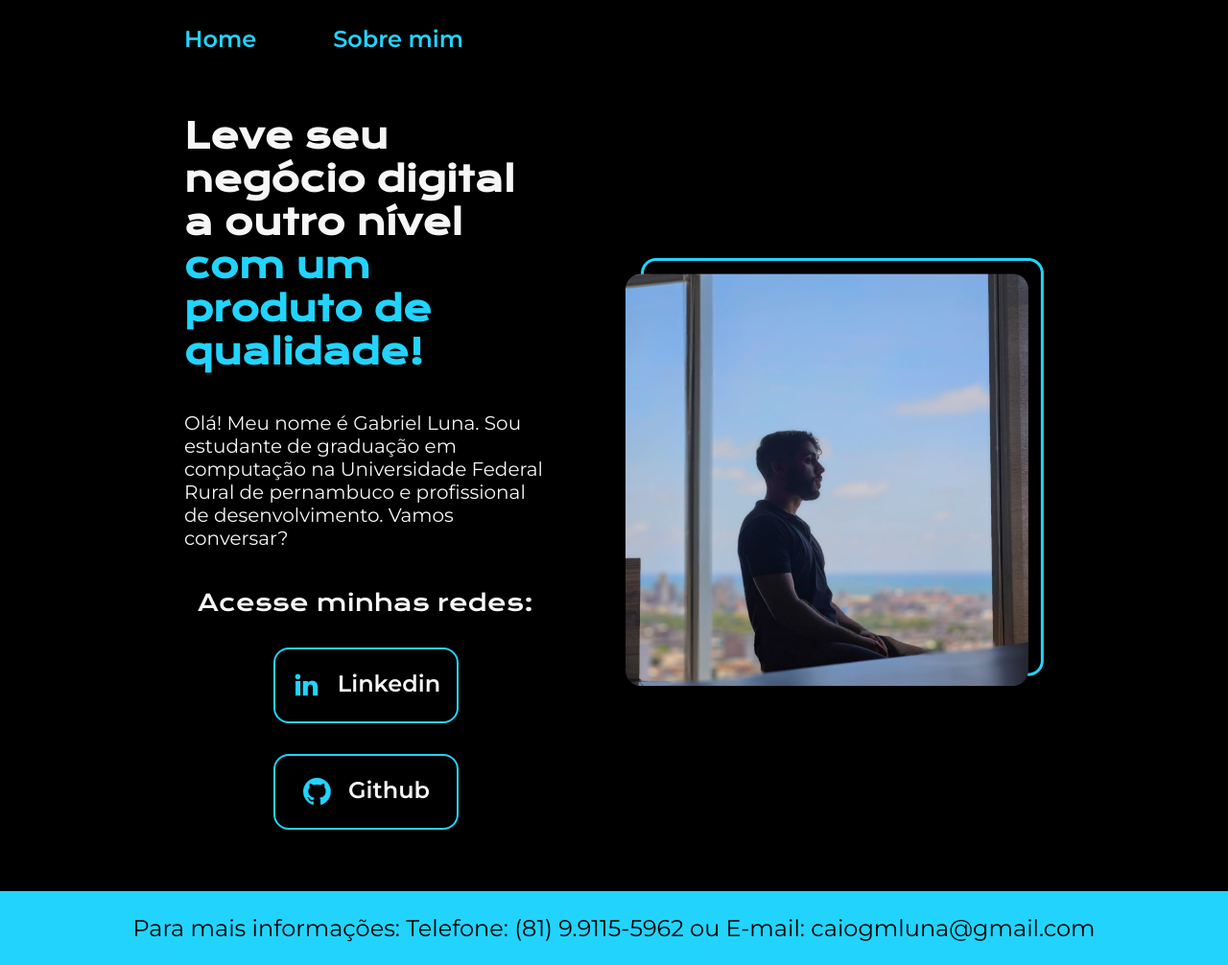
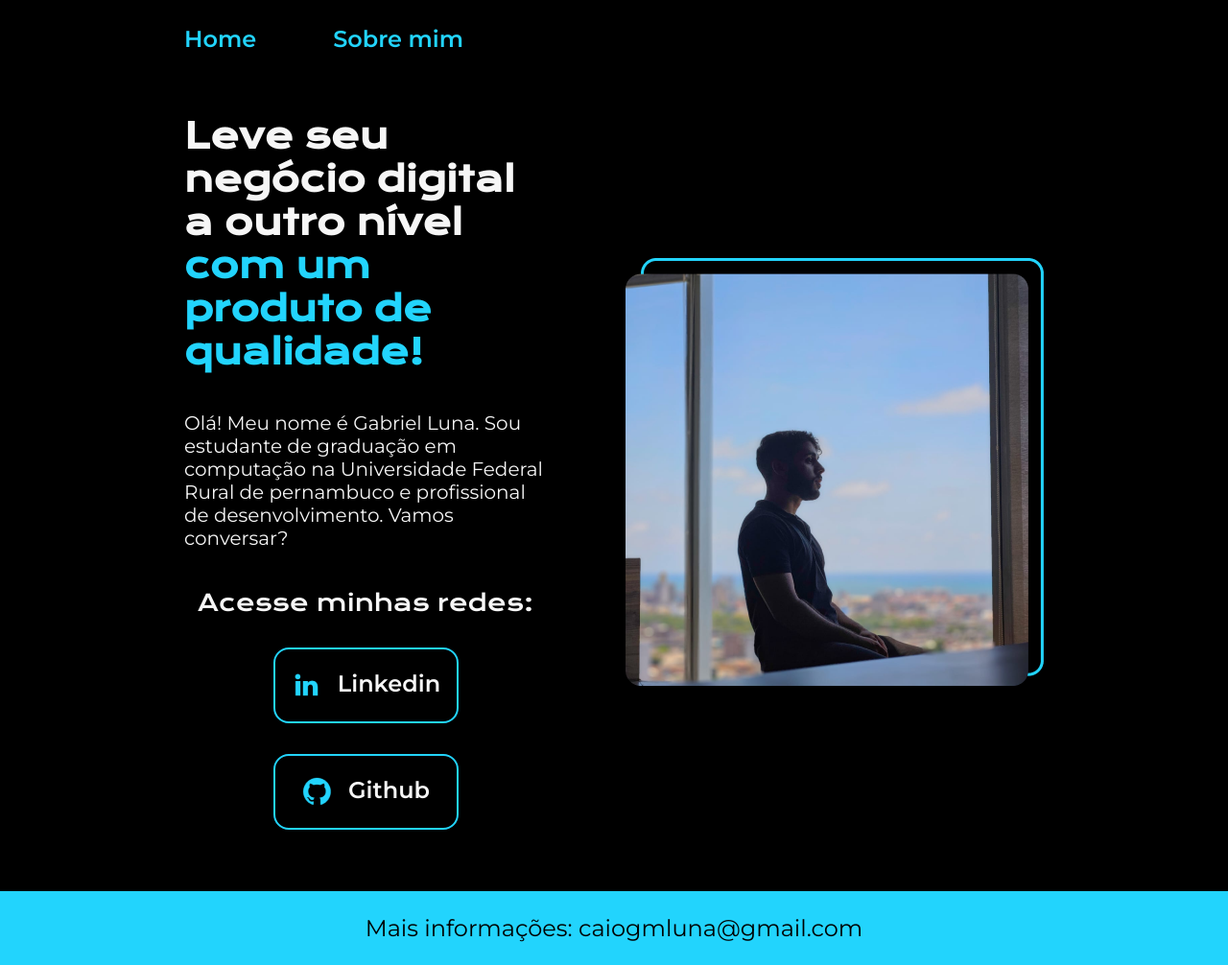
Before and after one commit to cgluna/Perfil_Portfolio, a plain HTML site: page index.html in a window 1280 px wide. Shown: the whole page at 96% size. Drawn offline with nearby package versions, Linux system fonts and the light colour scheme.

Commit message:
final commit - update readme and footer

```diff
--- a/index.html
+++ b/index.html
@@ -42,7 +42,7 @@
     </main>
 
     <footer class="rodape">
-        <p>Para mais informações: Telefone: (81) 9.9115-5962 ou E-mail: caiogmluna@gmail.com</p>
+        <p>Mais informações: caiogmluna@gmail.com</p>
     </footer>
 </body>
 </html>
```
Also changed, not shown: 1 other file.
